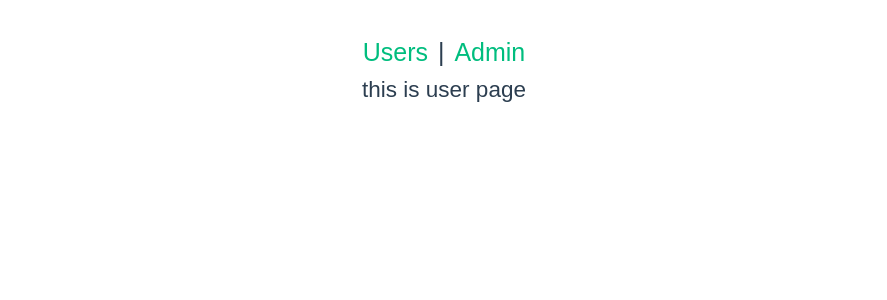
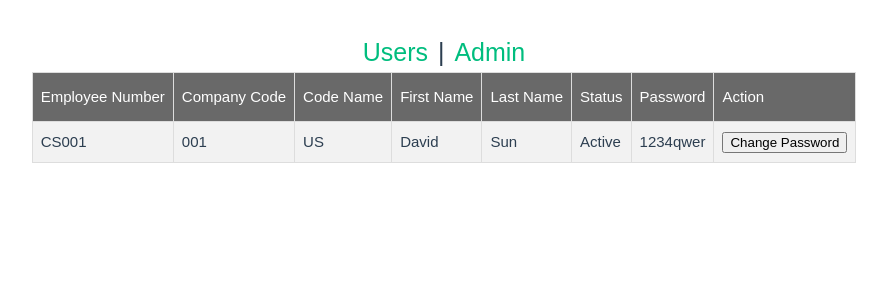
Before and after one commit to dana-Chuang/KingsViewApp, a Vue app: page /user in a window 1280 px wide. Shown: the top 300 px of the page, without its empty margins (196-1083 px from the left). Built offline with nearby package versions, Linux system fonts and the light colour scheme.

Commit message:
feat(UsersView): create user table and its layout

```diff
--- a/src/views/UserView.vue
+++ b/src/views/UserView.vue
@@ -1,7 +1,64 @@
-<script setup lang="ts"></script>
+<script setup lang="ts">
+function ChangePassword() {
+  alert('change password')
+}
+</script>
 
 <template>
   <div>
-    <h2>this is user page</h2>
+    <table id="users">
+      <tr>
+        <th>Employee Number</th>
+        <th>Company Code</th>
+        <th>Code Name</th>
+        <th>First Name</th>
+        <th>Last Name</th>
+        <th>Status</th>
+        <th>Password</th>
+        <th>Action</th>
+      </tr>
+      <tr>
+        <td>CS001</td>
+        <td>001</td>
+        <td>US</td>
+        <td>David</td>
+        <td>Sun</td>
+        <td>Active</td>
+        <td>1234qwer</td>
+        <td>
+          <input type="button" value="Change Password" @click="ChangePassword" />
+        </td>
+      </tr>
+    </table>
   </div>
 </template>
+
+<style scoped>
+#users {
+  font-family: Arial, Helvetica, sans-serif;
+  border-collapse: collapse;
+  width: 100%;
+}
+
+#users td,
+#users th {
+  border: 1px solid #ddd;
+  padding: 8px;
+}
+
+#users tr:nth-child(even) {
+  background-color: #f2f2f2;
+}
+
+#users tr:hover {
+  background-color: #ddd;
+}
+
+#users th {
+  padding-top: 12px;
+  padding-bottom: 12px;
+  text-align: left;
+  background-color: #696969;
+  color: white;
+}
+</style>
```
